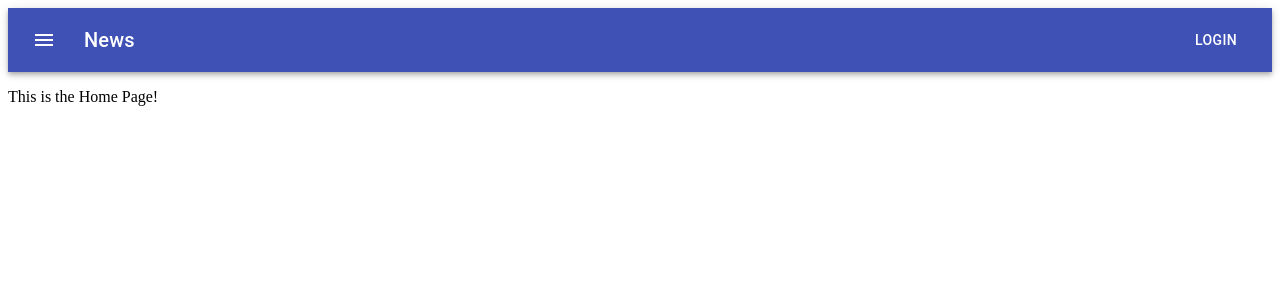
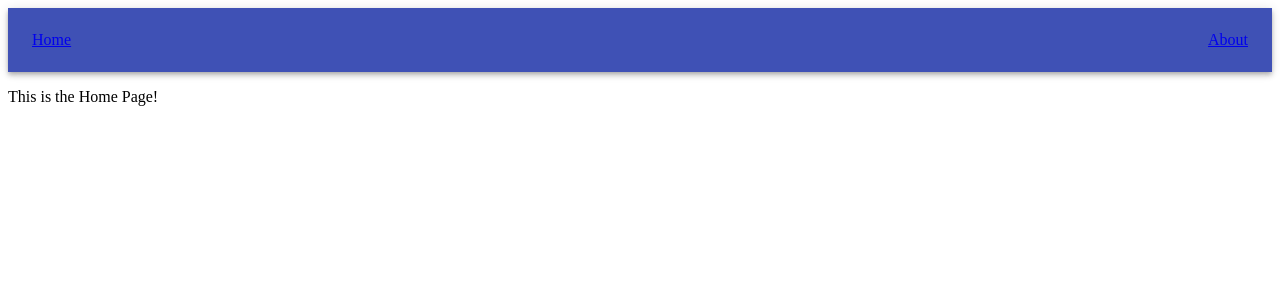
Before and after one commit to gunnarkleiven/FimreiteBergboring, a React (Create React App) app in the folder my-app/: page / in a window 1280 px wide. Shown: the top 300 px of the page. Built offline with nearby package versions, Linux system fonts and the light colour scheme.

Commit message:
implemented routing, but barely working

```diff
--- a/my-app/src/App.tsx
+++ b/my-app/src/App.tsx
@@ -2,20 +2,32 @@ import React, { useEffect } from 'react';
 import { BrowserRouter, Route, Switch, RouteComponentProps } from 'react-router-dom';
 import logging from './config/logging';
 import routes from './config/routes';
-// import { Home } from './pages/Home';
-// import { About } from './pages/About';
-// import { Header } from './components/Header';
 import Header from './components/Header';
+
+
+export interface NameAndPath {
+  path: string;
+  name: string;
+
+}
 
 
 const App: React.FC<{}> = () => {
   useEffect(() => {
     logging.info('Loading application.')
+    console.log(`All paths: ${allPaths}`);
   }, []);
+
+
+
+  // All the current route paths, list of lists on the format [[path,]]
+  // Basically list comprehensions
+  const allPaths: NameAndPath[] = routes.map(({ path, name }) => ({ path: path, name: name }));
 
   return (
     <div>
-      <Header />
+      <Header linkPaths={allPaths} />
+
       <BrowserRouter>
         <Switch>
           {routes.map((route, index) => {
--- a/my-app/src/components/Header.tsx
+++ b/my-app/src/components/Header.tsx
@@ -1,4 +1,4 @@
-import React from 'react';
+import React, { useState } from 'react';
 import { createStyles, makeStyles, Theme } from '@material-ui/core/styles';
 import AppBar from '@material-ui/core/AppBar';
 import Toolbar from '@material-ui/core/Toolbar';
@@ -6,6 +6,8 @@ import Typography from '@material-ui/core/Typography';
 import Button from '@material-ui/core/Button';
 import IconButton from '@material-ui/core/IconButton';
 import MenuIcon from '@material-ui/icons/Menu';
+import { NameAndPath } from '../App';
+import PageLinkButton from './PageLinkButton';
 
 const useStyles = makeStyles((theme: Theme) =>
     createStyles({
@@ -18,25 +20,44 @@ const useStyles = makeStyles((theme: Theme) =>
         title: {
             flexGrow: 1,
         },
+        toolbar: {
+            justifyContent: 'space-between',
+            overflowX: 'auto',
+        }
     }),
 );
 
-export default function Header() {
+interface Props {
+    linkPaths: NameAndPath[];
+}
+
+const Header: React.FunctionComponent<Props> = ({ linkPaths }) => {
+    const [pages, setPages] = useState<Props>({ linkPaths });
+
     const classes = useStyles();
+
+    const handleClick = () => {
+        console.log(`Going to path}`);
+
+    }
 
     return (
         <div className={classes.root}>
             <AppBar position="static">
-                <Toolbar>
-                    <IconButton edge="start" className={classes.menuButton} color="inherit" aria-label="menu">
-                        <MenuIcon />
-                    </IconButton>
-                    <Typography variant="h6" className={classes.title}>
-                        News
-          </Typography>
-                    <Button color="inherit">Login</Button>
+                <Toolbar className={classes.toolbar}>
+                    {pages.linkPaths.map((path, index) => {
+                        return (
+                            <PageLinkButton
+                                path={path.path}
+                                name={path.name}
+                            />
+                        );
+                    })}
                 </Toolbar>
             </AppBar>
-        </div>
+        </div >
     );
+
 }
+
+export default Header;
--- /dev/null
+++ b/my-app/src/components/PageLinkButton.tsx
@@ -0,0 +1,60 @@
+import React, { useState } from 'react';
+import Button from '@material-ui/core/Button';
+import { BrowserRouter, Link, Route } from 'react-router-dom';
+import { MemoryRouter as Router } from 'react-router';
+import { Link as RouterLink, LinkProps as RouterLinkProps } from 'react-router-dom';
+import { Omit } from '@material-ui/types';
+
+interface Props {
+    path: string;
+    name: string;
+    // key: number;
+}
+
+//const PageLinkButton: React.FunctionComponent<Props & RouteComponentProps<any>> = ({ path, name, key }) => {
+const PageLinkButton: React.FunctionComponent<Props> = ({ path, name }) => {
+    const [pagePath, setPagePath] = useState<string>(path);
+    const [pageName, setPageName] = useState<string>(name);
+    // const [buttonKey, setButtonKey] = useState<number>(key);
+
+    const handleClick = () => {
+        console.log(`Click to page ${pageName}`)
+    }
+
+
+
+
+
+    return (
+        <div>
+            <BrowserRouter>
+                <Route>
+                    <Link to={pagePath} className="btn btn-primary">
+                        {pageName}
+                    </Link>
+                </Route>
+            </BrowserRouter>
+        </div>
+    );
+
+    /*
+    return (
+    <Router>
+        <div>
+            <Button
+                key={buttonKey}
+                variant="contained"
+                component={RouterLink}
+                to={pagePath}
+                onClick={handleClick}
+            >
+                {pageName}
+            </Button>
+        </div>
+    </Router>
+
+    );
+    */
+}
+
+export default PageLinkButton;
--- a/my-app/src/config/routes.ts
+++ b/my-app/src/config/routes.ts
@@ -5,19 +5,13 @@ import HomePage from '../pages/Home';
 const routes: IRoute[] = [
     {
         path: '/',
-        name: 'Home Page',
+        name: 'Home',
         component: HomePage,
         exact: true,
     },
     {
         path: '/about/',
-        name: 'About Page',
-        component: AboutPage,
-        exact: true,
-    },
-    {
-        path: '/about/:number',
-        name: 'About Page',
+        name: 'About',
         component: AboutPage,
         exact: true,
     },
--- a/my-app/src/pages/About.tsx
+++ b/my-app/src/pages/About.tsx
@@ -9,6 +9,7 @@ const AboutPage: React.FunctionComponent<IPage & RouteComponentProps<any>> = pro
     useEffect(() => {
         logging.info(`Loading ${props.name}`);
 
+        /*
         let number = props.match.params.number;
 
         if (number) {
@@ -17,6 +18,8 @@ const AboutPage: React.FunctionComponent<IPage & RouteComponentProps<any>> = pro
         else {
             setMessage(`No number provided!`);
         }
+        */
+        setMessage("This is the about page!");
 
     }, [props])
 
```
